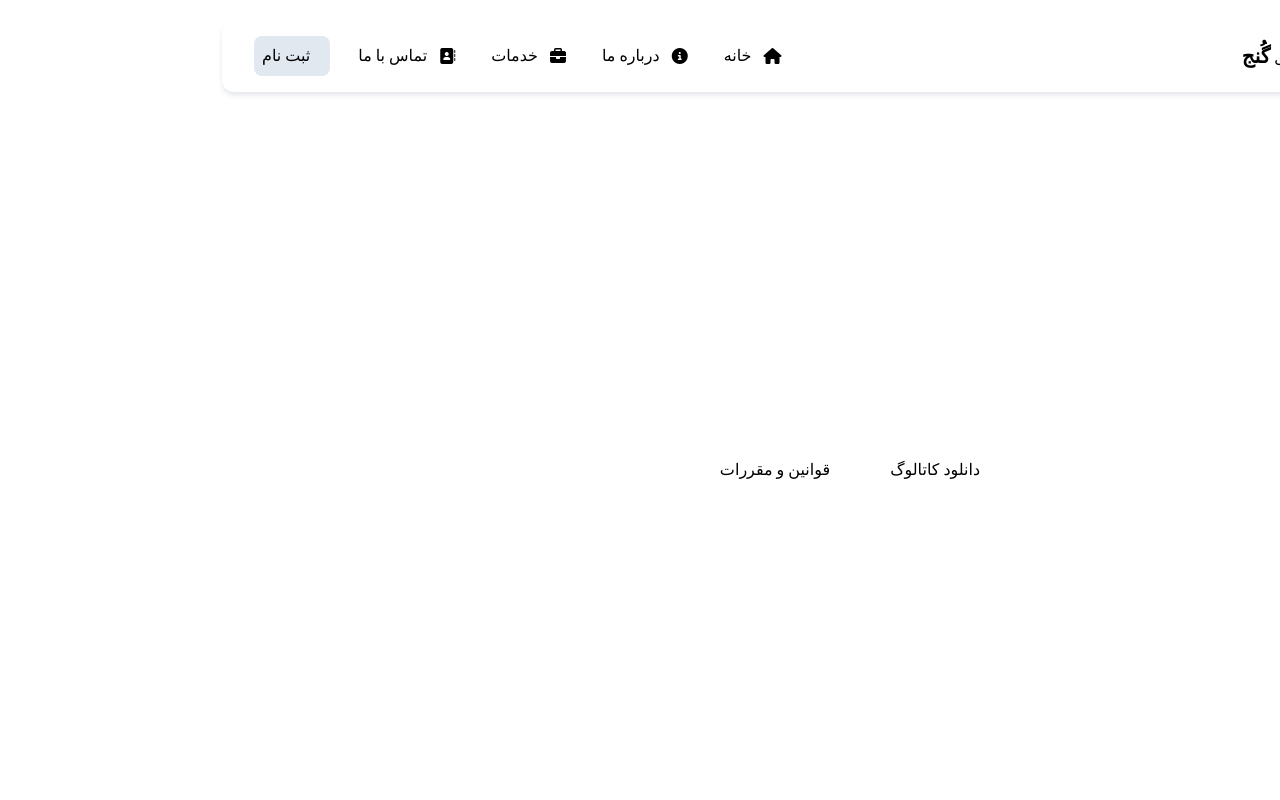
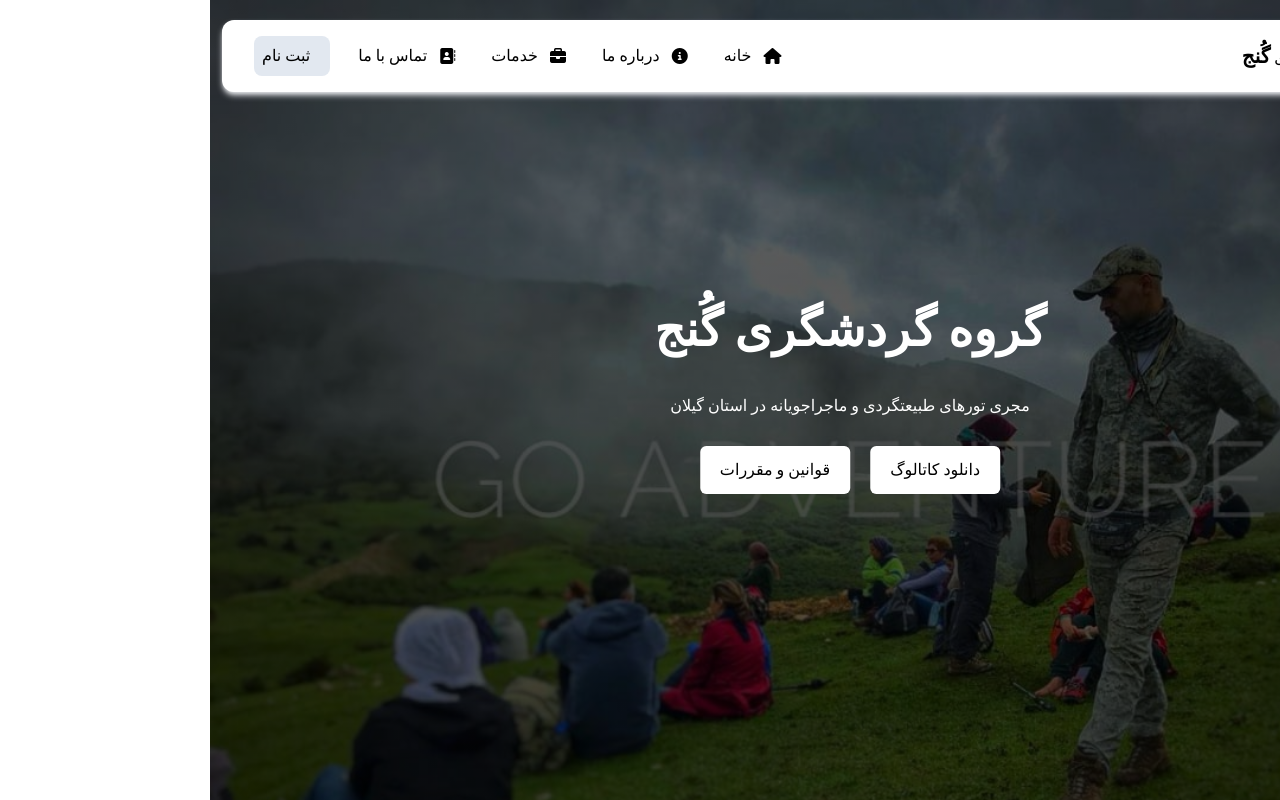
Before and after one commit to salehMb1999/gonjTourism, a React (Vite) app: page / in a window 1280 px wide. Built offline with nearby package versions, Linux system fonts and the light colour scheme; a web font is replaced by a local one.

Commit message:
Hero section styles

```diff
--- a/src/components/Hero/Hero.jsx
+++ b/src/components/Hero/Hero.jsx
@@ -2,7 +2,10 @@ import PropTypes from "prop-types";
 export default function Hero(props) {
   return (
     <div
-      className={`absolute left-0 right-0 top-0 -z-10 h-screen font-iranYekanRegular bg-[linear-gradient(to_right_bottom,rgba(0,0,0,0.6),rgba(0,0,0,0.7)),url('${props.heroImg}')] bg-cover bg-top bg-no-repeat`}
+      style={{
+        backgroundImage: `linear-gradient(to right bottom,rgba(0,0,0,0.6),rgba(0,0,0,0.7)), url(${props.heroImg})`,
+      }}
+      className={`absolute left-0 right-0 top-0 -z-10 h-screen !bg-cover !bg-top !bg-no-repeat font-iranYekanRegular`}
     >
       <div className="absolute left-1/2 top-1/2 -translate-x-1/2 -translate-y-1/2 text-center text-white">
         <h1 className="mb-10 font-iranYekanBold text-5xl font-bold">
```
